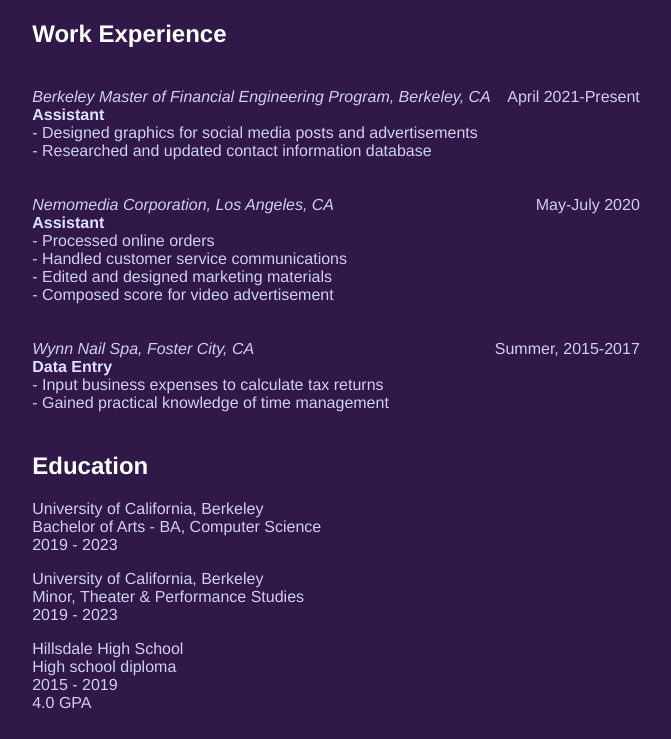
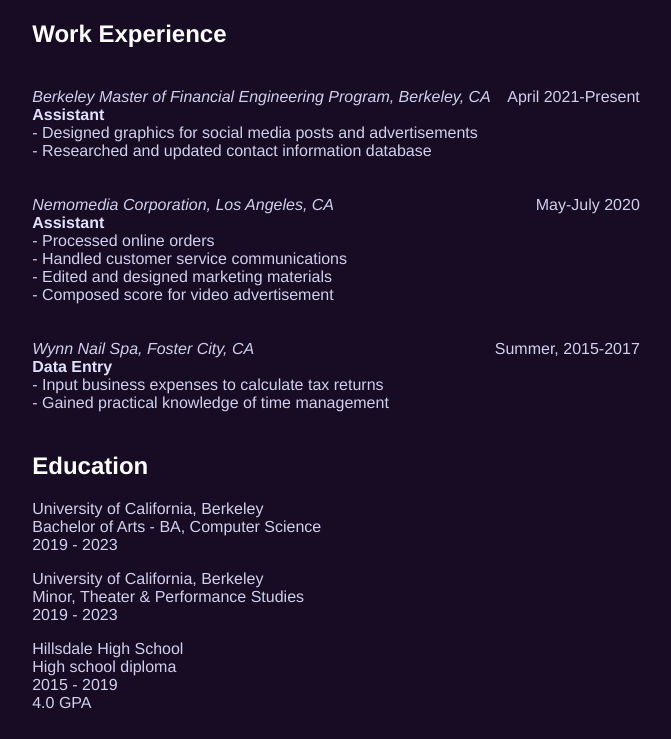
Before and after one commit to Mitchell-Yu/Mitchell-Yu.github.io, a plain HTML site: page index.html in a window 1280 px wide. Shown: the part 163-902 px from the top of the page, without its empty margins (304-975 px from the left). Drawn offline with Linux system fonts and the light colour scheme.

Commit message:
Darker background

```diff
--- a/styles.css
+++ b/styles.css
@@ -14,5 +14,6 @@ td {
   vertical-align: top;
 }
 body {
-  background-color: #301848;
+  background-color: #180c24;
+  /* background-color: #301848; */
 }
```
